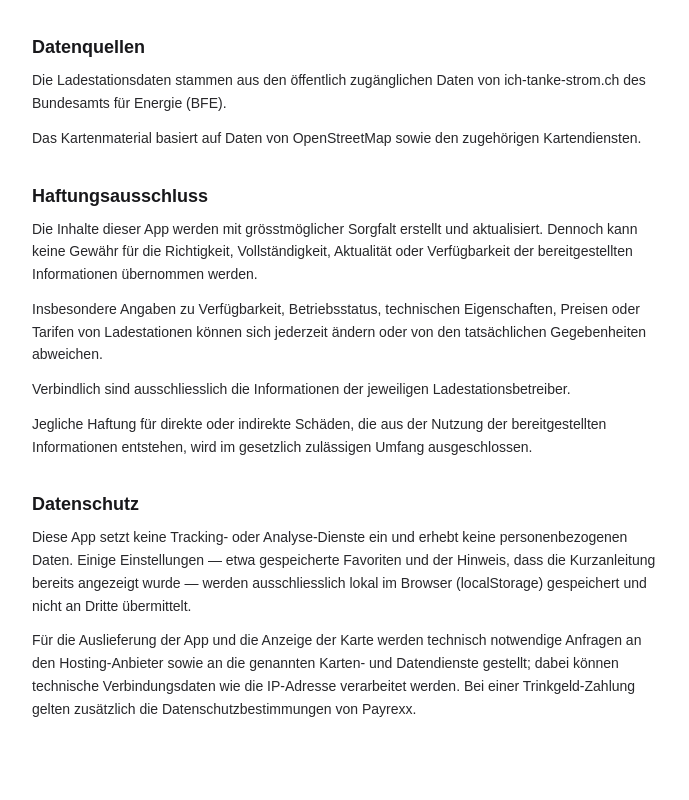
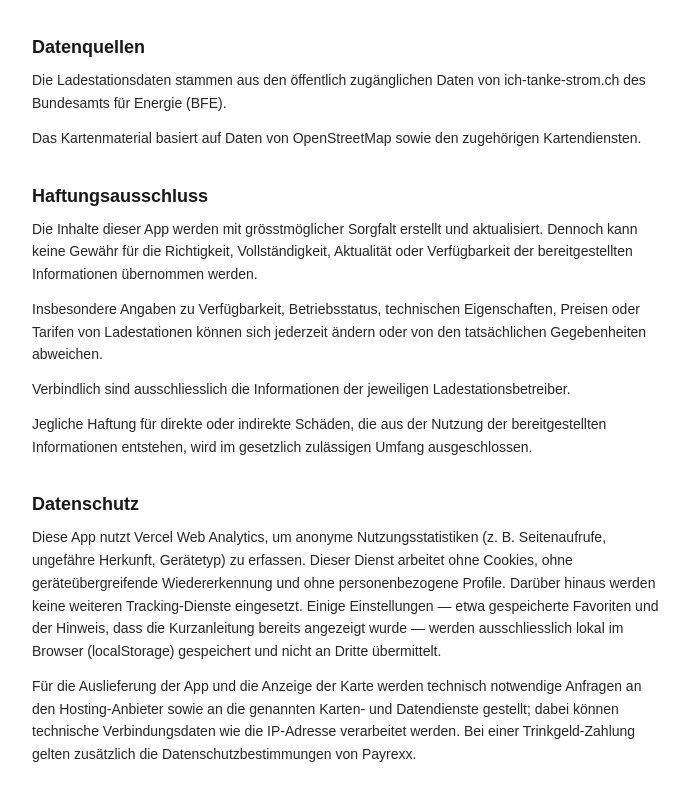
Before and after one commit to hagi6464/ladestation-ch, a Next.js app: page /impressum in a window 1280 px wide. Shown: the part 669-1469 px from the top of the page, without its empty margins (292-981 px from the left). Before the commit the page ends 1429 px from the top, so only its background shows below. Built offline with nearby package versions, Linux system fonts and the light colour scheme.

Commit message:
feat: anonyme Besuchsstatistik via Vercel Web Analytics
- @vercel/analytics eingebunden (Analytics-Komponente im Root-Layout)
- Datenschutz im Impressum offengelegt: cookielose, anonyme Statistik

```diff
--- a/app/impressum/page.tsx
+++ b/app/impressum/page.tsx
@@ -110,8 +110,11 @@ export default function ImpressumPage() {
         Datenschutz
       </h2>
       <p className="mt-2 text-sm leading-relaxed">
-        Diese App setzt keine Tracking- oder Analyse-Dienste ein und erhebt keine
-        personenbezogenen Daten. Einige Einstellungen — etwa gespeicherte
+        Diese App nutzt Vercel Web Analytics, um anonyme Nutzungsstatistiken (z. B.
+        Seitenaufrufe, ungefähre Herkunft, Gerätetyp) zu erfassen. Dieser Dienst
+        arbeitet ohne Cookies, ohne geräteübergreifende Wiedererkennung und ohne
+        personenbezogene Profile. Darüber hinaus werden keine weiteren
+        Tracking-Dienste eingesetzt. Einige Einstellungen — etwa gespeicherte
         Favoriten und der Hinweis, dass die Kurzanleitung bereits angezeigt wurde
         — werden ausschliesslich lokal im Browser (localStorage) gespeichert und
         nicht an Dritte übermittelt.
--- a/app/layout.tsx
+++ b/app/layout.tsx
@@ -3,6 +3,7 @@ import { Geist, Geist_Mono } from "next/font/google";
 import "./globals.css";
 import { Providers } from "./providers";
 import { RegisterSW } from "@/components/RegisterSW";
+import { Analytics } from "@vercel/analytics/next";
 
 const geistSans = Geist({
   variable: "--font-geist-sans",
@@ -46,6 +47,7 @@ export default function RootLayout({
       <body className="h-full">
         <Providers>{children}</Providers>
         <RegisterSW />
+        <Analytics />
       </body>
     </html>
   );
--- a/package.json
+++ b/package.json
@@ -17,6 +17,7 @@
   },
   "dependencies": {
     "@tanstack/react-query": "^5.100.13",
+    "@vercel/analytics": "^2.0.1",
     "drizzle-orm": "^0.45.2",
     "maplibre-gl": "^5.24.0",
     "next": "16.2.6",
```
Also changed, not shown: 2 other files (tests, documents, lock files or other folders).
